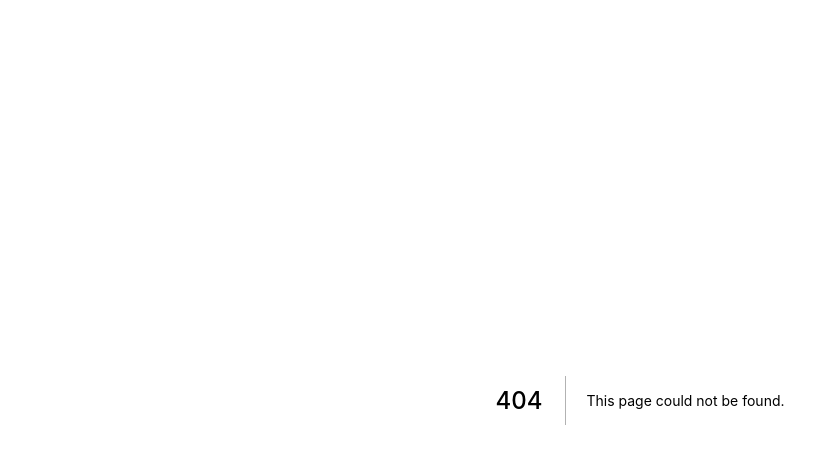
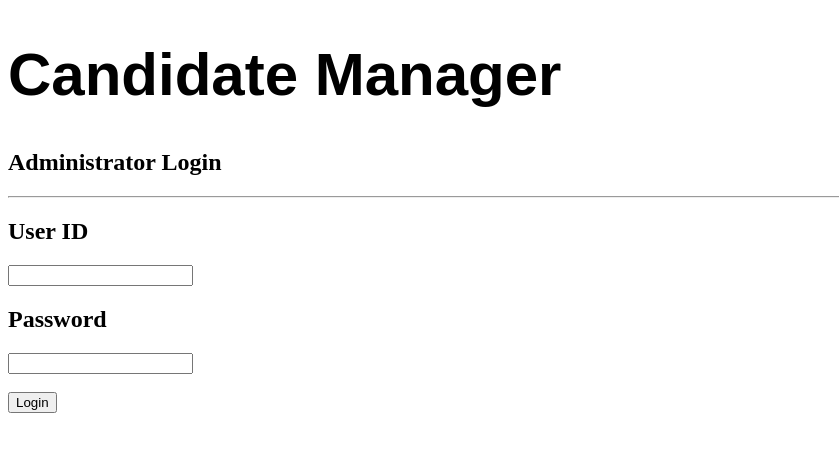
Before and after one commit to techswitch-learners/testswitch-frontend-admin, a Next.js app: page /login in a window 1280 px wide. Before the commit this address had no page. Shown: the top 452 px of the page, without its empty margins (0-839 px from the left). Built offline with nearby package versions, Linux system fonts and the light colour scheme.

Commit message:
Added the basic components of the Login page - no styling

```diff
--- /dev/null
+++ b/pages/login.tsx
@@ -0,0 +1,19 @@
+import React from "react";
+import {NextPage} from "next";
+import scss from "../pageStyles/index.module.scss"
+
+
+const LogIn: NextPage = () =>
+    <div>
+        <h1 className={scss.example}>Candidate Manager</h1>
+        <h2>Administrator Login</h2>
+        <hr/>
+        <h2>User ID</h2>
+        <input/>
+        <h2>Password</h2>
+        <input/>
+        <br/><br/>
+        <button>Login</button>
+    </div>;
+
+export default LogIn;
```
